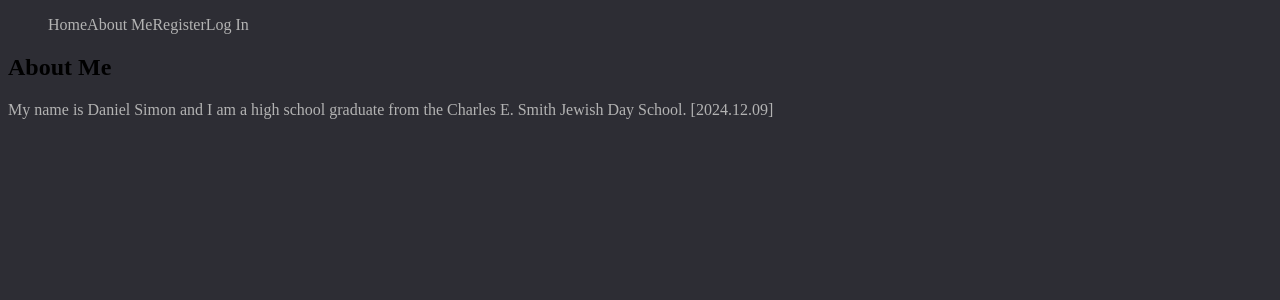
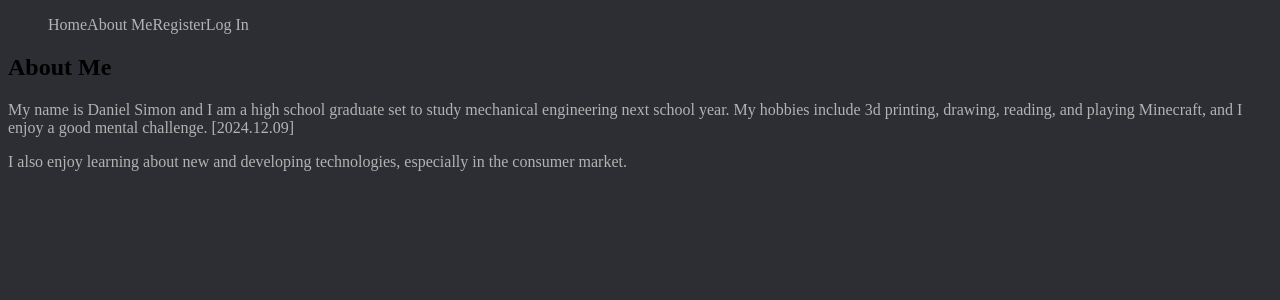
Before and after one commit to danieljsimon33/portfolio-project, a React (Vite) app in the folder frontend/: page /about in a window 1280 px wide. Shown: the top 300 px of the page. Built offline with nearby package versions, Linux system fonts and the light colour scheme.

Commit message:
updates to about me

```diff
--- a/frontend/src/components/about/About.jsx
+++ b/frontend/src/components/about/About.jsx
@@ -1,11 +1,19 @@
 export default function About() {
+  /* prettier-ignore */
   return (
     <div className="page-container">
       <h2>About Me</h2>
-      {/* prettier-ignore */}
       <p>
-        My name is Daniel Simon and I am a high school graduate from the Charles E. Smith Jewish Day School.  [2024.12.09]
+        My name is Daniel Simon and I am a high school graduate set to study mechanical engineering next school year. My hobbies include 3d printing, drawing, reading, and playing Minecraft, and I enjoy a good mental challenge. [2024.12.09]
+      </p>
+      <p>
+        I also enjoy learning about new and developing technologies, especially in the consumer market.
       </p>
     </div>
   );
 }
+
+/*
+consider adding a fun language change function- pirate mode, normal mode, etc.
+
+*/
```
